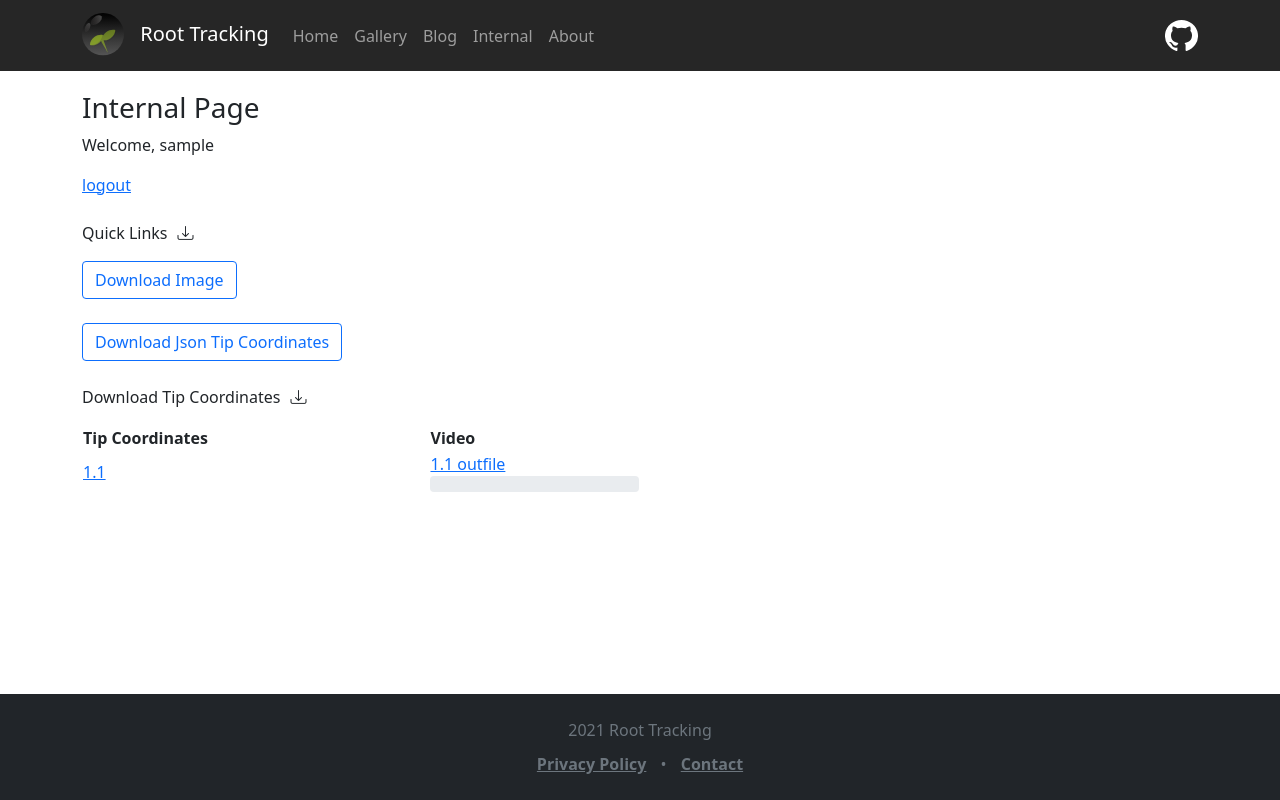
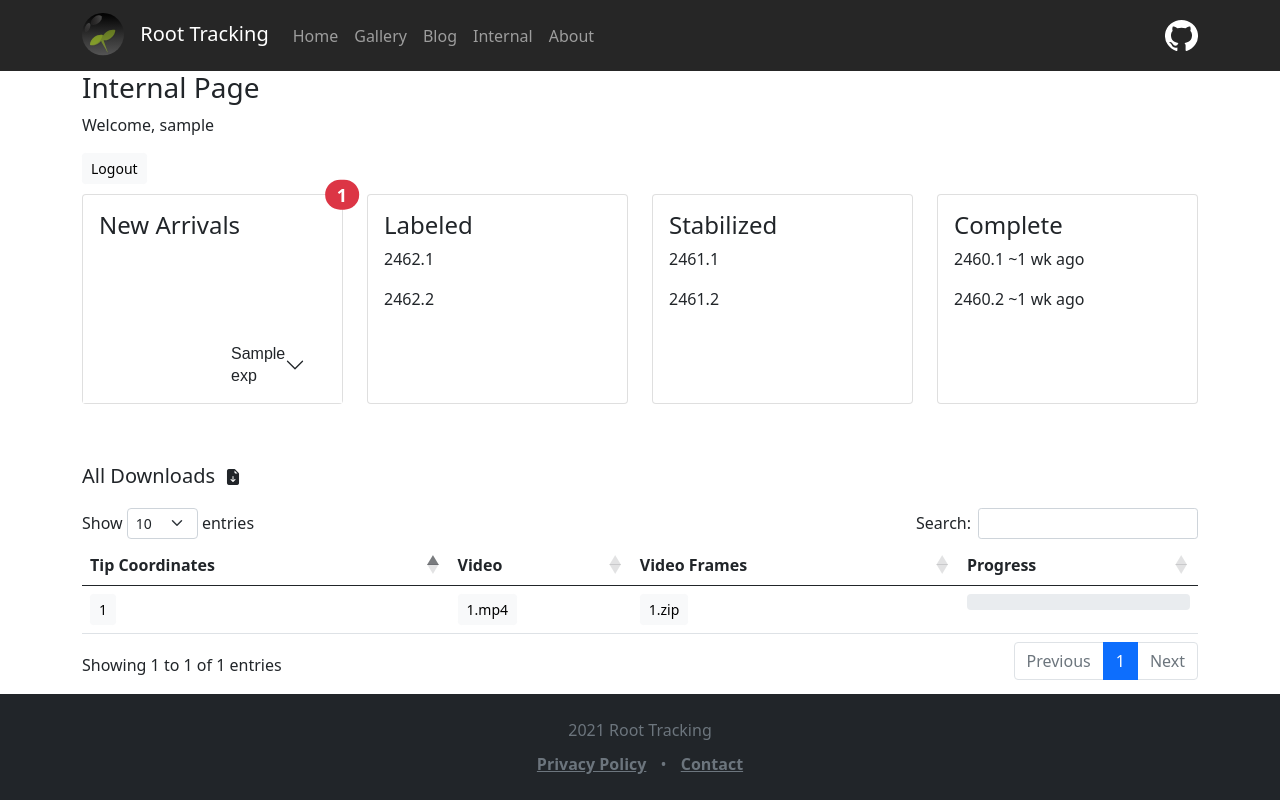
Before and after one commit to isaiahwtaylor/django-app, a Django app: template root/templates/root/internal.html in a window 1280 px wide. Run offline with Django 3.2, Linux system fonts and the light colour scheme; a user stored in the database is signed in; tables that the repository leaves empty hold one stand-in row (values such as "Sample post"); the template is opened without the code that fills it: most values are stand-ins (such as "Sample title", 1, 10 or a date in 2020); some libraries are stand-ins or nearby versions.

Commit message:
feat: datatable, download mp4/zip, new layout

```diff
--- a/root/templates/root/internal.html
+++ b/root/templates/root/internal.html
@@ -2,42 +2,125 @@
 {% load static %}
 
 {% block head-content %}
-    <!--    <link rel="stylesheet" type="text/css" href="{% static 'root/footer.css' %}">-->
     <link rel="stylesheet" href="https://cdn.jsdelivr.net/npm/bootstrap-icons@1.5.0/font/bootstrap-icons.css">
+    <link rel="stylesheet" href="https://cdn.datatables.net/1.10.25/css/dataTables.bootstrap5.min.css">
+
+    <!-- datatable requirements -->
+    <script src="https://ajax.googleapis.com/ajax/libs/jquery/3.5.1/jquery.min.js"></script>
+    <script src="https://cdn.datatables.net/1.10.25/js/jquery.dataTables.min.js"></script>
+    <script src="https://cdn.datatables.net/1.10.25/js/dataTables.bootstrap5.min.js"></script>
 {% endblock head-content %}
 
 {% block content %}
-    <h3 style="margin-top: 20px">Internal Page</h3>
-    <p>Welcome, {{user.username}}</p>
-    <a href="/logout">logout</a>
 
-    <br><br>
-    <p style="display: inline-block; margin-right: 10px">Quick Links</p><i class="bi bi-download" aria-hidden="true"></i>
-    <br>
-    <button onclick="download()" class="btn btn-outline-primary">Download Image</button>
-    <br><br>
-    <button onclick="downloadTipCoords()" class="btn btn-outline-primary">Download Json Tip Coordinates</button>
+    <div class="page-header">
+        <div id="left"><h3>Internal Page</h3><p>Welcome, {{user.username}}</p></div>
+        <div id="right"><a class="btn btn-light btn-sm" href="/logout" role="button">Logout</a></div>
+        <div id="center"></div>
+    </div>
 
-    <br><br>
+    <div class="row internal-card-row" style="margin-bottom: 10px; margin-top: 10px">
+        <div class="col-12 col-md-3 col-sm-6">
+            <div class="card internal-card h-100">
+                <div class="card-body">
+                    <h4>New Arrivals
+                        <span class="position-absolute top-0 start-100 translate-middle badge rounded-pill bg-danger">{{unsorted_length}}
+                            <span class="visually-hidden">unread messages</span>
+                        </span>
+                    </h4>
+                </div>
+                <div class="accordion accordion-flush" id="accordionFlushExample">
+                    {% for exp in unsorted %}
+                        <div class="accordion-item">
+                            <h2 class="accordion-header" id="flush-heading-{{exp.name}}">
+                              <button class="accordion-button collapsed" type="button" data-bs-toggle="collapse" data-bs-target="#flush-collapse-{{exp.name}}" aria-expanded="false" aria-controls="flush-collapse-{{exp.name}}">
+                                  {{exp.name}}
+                              </button>
+                            </h2>
+                            <div id="flush-collapse-{{exp.name}}" class="accordion-collapse collapse" aria-labelledby="flush-heading-{{exp.name}}" data-bs-parent="#accordionFlushExample">
+                              <div class="accordion-body">
+                                  {% for e in exp.data %}
+                                    <p>{{e}}</p>
+                                  {% endfor %}
+                              </div>
+                            </div>
+                        </div>
+                    {% endfor %}
+                </div>
+            </div>
+        </div>
+        <div class="col-12 col-md-3 col-sm-6">
+            <div class="card internal-card h-100">
+              <div class="card-body">
+                  <h4>Labeled</h4>
+                  <p>2462.1</p>
+                  <p>2462.2</p>
+              </div>
+            </div>
+        </div>
+        <div class="col-12 col-md-3 col-sm-6">
+            <div class="card internal-card h-100">
+              <div class="card-body">
+                  <h4>Stabilized</h4>
+                  <p>2461.1</p>
+                  <p>2461.2</p>
+              </div>
+            </div>
+        </div>
+        <div class="col-12 col-md-3 col-sm-6">
+            <div class="card internal-card h-100">
+              <div class="card-body">
+                  <h4>Complete</h4>
+                  <p>2460.1 ~1 wk ago</p>
+                  <p>2460.2 ~1 wk ago</p>
+              </div>
+            </div>
+        </div>
+    </div>
 
-    <p style="display: inline-block; margin-right: 10px">Download Tip Coordinates</p><i class="bi bi-download" aria-hidden="true"></i>
+<!--    <div style="margin-top: 50px; margin-bottom: 50px">-->
+<!--        <h5 style="display: inline-block; margin-right: 10px; margin-top: 20px">Quick Links</h5><i class="bi bi-file-earmark-arrow-down-fill" aria-hidden="true"></i>-->
+<!--        <div style="margin-top: 10px; margin-bottom: 0.5rem">-->
+<!--            <button onclick="download()" class="btn btn-light">Download Image</button>-->
+<!--            <button onclick="downloadTipCoords()" class="btn btn-light">Download Json Tip Coordinates</button>-->
+<!--        </div>-->
+<!--    </div>-->
 
-    <table style="width:50%">
+    <div style="margin-bottom: 50px; margin-top: 50px">
+        <h5 style="display: inline-block; margin-right: 10px; margin-top: 10px; margin-bottom: 20px">All Downloads</h5><i class="bi bi-file-earmark-arrow-down-fill" aria-hidden="true"></i>
+        <table id="download-table" class="table" style="margin-bottom: 10px; margin-top: 10px">
+            <thead>
                 <tr>
                     <th>Tip Coordinates</th>
                     <th>Video</th>
+                    <th>Video Frames</th>
+                    <th>Progress</th>
                 </tr>
+            </thead>
+            <tbody>
                 {% for url in image_urls %}
                     <tr>
-                <td><a href="#!" onclick="downloadTipCoords(`{{ url.box_num }}`, `{{ url.seed_num }}`)">{{url.box_num}}.{{url.seed_num}}</a></td>
-                <td><a href="#!" onclick="downloadMp4(`{{ url.box_num }}`, 0, this.parentElement)">{{url.box_num}}.{{url.seed_num}} outfile</a><div class="progress">
-                        <div class="progress-bar" role="progressbar" style="width: 0%" aria-valuenow="0" aria-valuemin="0" aria-valuemax="100"></div>
+                        <td>
+                            <a href="#!" class="btn btn-light btn-sm" role="button" onclick="downloadTipCoords(`{{ url.box_num }}`, `{{ url.seed_num }}`)">{{url.box_num}}</a>
+                        </td>
+                        <td>
+                            <div class="internal-video">
+                                <a href="#!" class="btn btn-light btn-sm" role="button" onclick="downloadMp4(`{{ url.box_num }}`, 0, `progress-bar-{{url.box_num}}.{{url.seed_num}}`, `{{url.url}}`, `mp4`)">{{url.box_num}}.mp4</a>
+                            </div>
+                        </td>
+                        <td>
+                            <a href="#!" class="btn btn-light btn-sm" role="button" onclick="downloadZip(`{{ url.box_num }}`, 0, `progress-bar-{{url.box_num}}.{{url.seed_num}}`)">{{url.box_num}}.zip</a>
+                        </td>
+                        <td>
+                            <div class="progress">
+                                <div class="progress-bar" id="progress-bar-{{url.box_num}}.{{url.seed_num}}" role="progressbar" style="display: inline; float: right;" aria-valuenow="0" aria-valuemin="0" aria-valuemax="100"></div>
                             </div>
                         </td>
                     </tr>
                 {% endfor %}
+            </tbody>
         </table>
-
+    </div>
 
     <script src="https://cdnjs.cloudflare.com/ajax/libs/axios/0.19.2/axios.min.js"></script>
 
@@ -67,33 +150,50 @@
                 const url = window.URL.createObjectURL(new Blob([JSON.stringify(response.data)], {type: "application/json"}));
                 const link = document.createElement('a');
                 link.href = url;
-                link.setAttribute('download', 'image.json');
+                link.setAttribute('download', `${box_num}-${seed_num}.json`);
                 document.body.appendChild(link);
                 link.click();
             });
         }
-        function downloadMp4(box_num, seed_num, doc) {
+        function downloadZip(box_num, seed_num, id) {
             axios({
-                url: `https://storage.googleapis.com/root-tracking-public/showcase/${box_num}/stabilize.mp4/outfile.mp4`,
+                url: '/internal/',
+                method: 'POST',
+                responseType: 'json',
+                headers: {'X-CSRFToken': '{{csrf_token}}'},
+                data: {'box_num': String(box_num), 'seed_num': String(seed_num), 'type': 'zip'}
+            }).then((response) => {
+                const url = (response.data['url']);
+                downloadMp4(box_num, seed_num, id, url, 'zip');
+            });
+        }
+        function downloadMp4(box_num, seed_num, id, url, type) {
+            console.log(url);
+            axios({
+                url: url,
                 method: 'GET',
                 responseType: 'blob',
                 headers: {'Content-Disposition': 'attachment'},
                 onDownloadProgress: (progressEvent) => {
                     let percentCompleted = Math.round((progressEvent.loaded * 100) / progressEvent.total);
-                    doc.getElementsByClassName('progress-bar')[0].setAttribute('aria-valuenow', String(percentCompleted))
-                    doc.getElementsByClassName('progress-bar')[0].setAttribute('style','width:'+Number(percentCompleted)+'%')
+                    document.getElementById(id).setAttribute('aria-valuenow', String(percentCompleted))
+                    document.getElementById(id).setAttribute('style','width:'+Number(percentCompleted)+'%')
                 }
-
             }).then((response) => {
                 const url = window.URL.createObjectURL(new Blob([response.data]));
                 const link = document.createElement('a');
                 link.href = url;
-                link.setAttribute('download', 'vid.mp4');
+                link.setAttribute('download', `${box_num}.${type}`);
                 document.body.appendChild(link);
                 link.click();
             });
         }
     </script>
 
+    <script>
+        $(document).ready(function() {
+            $('#download-table').DataTable();
+        } );
+    </script>
 
 {% endblock content %}
```
Lines whose indentation alone changed are shown as unchanged.
